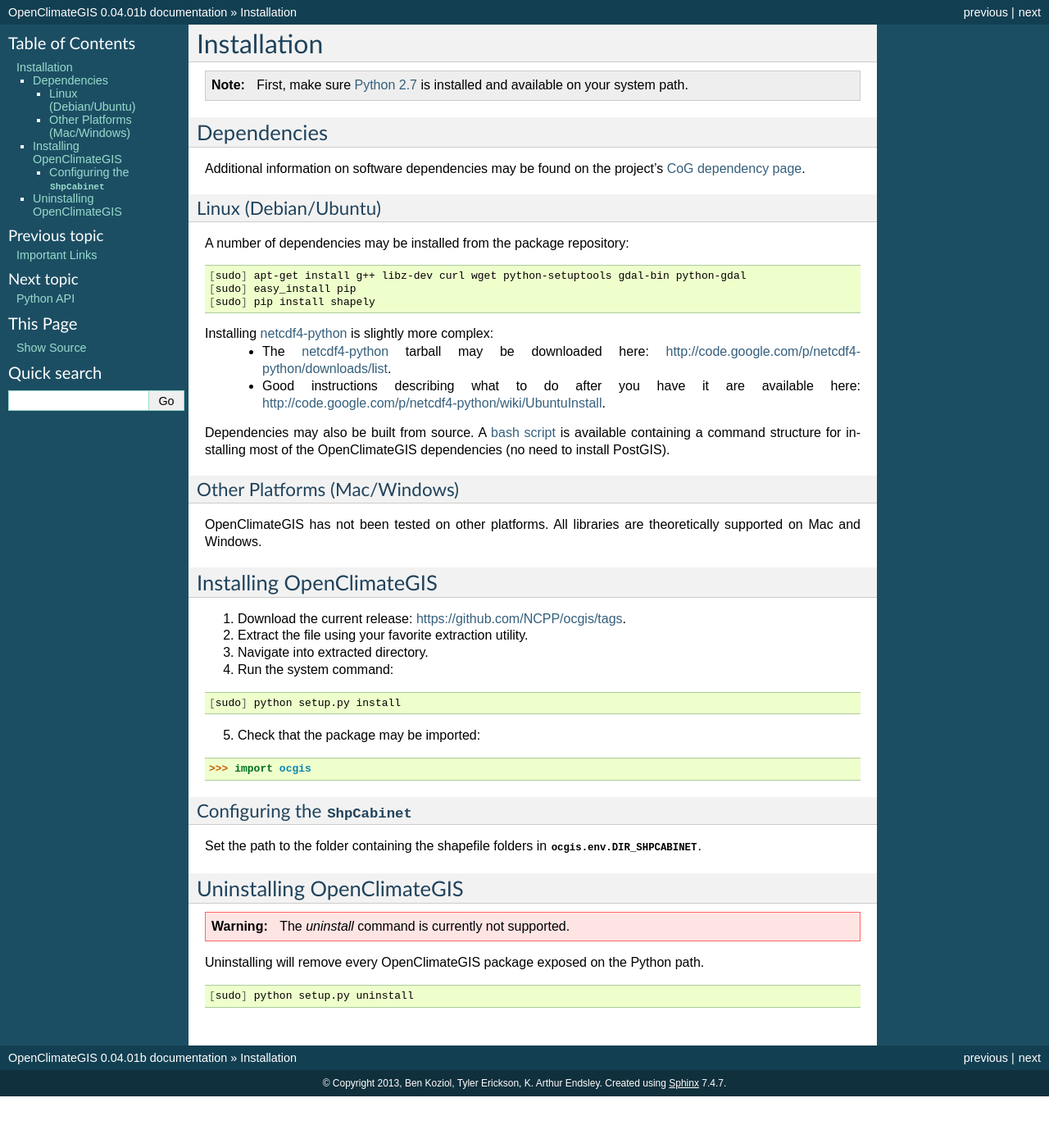
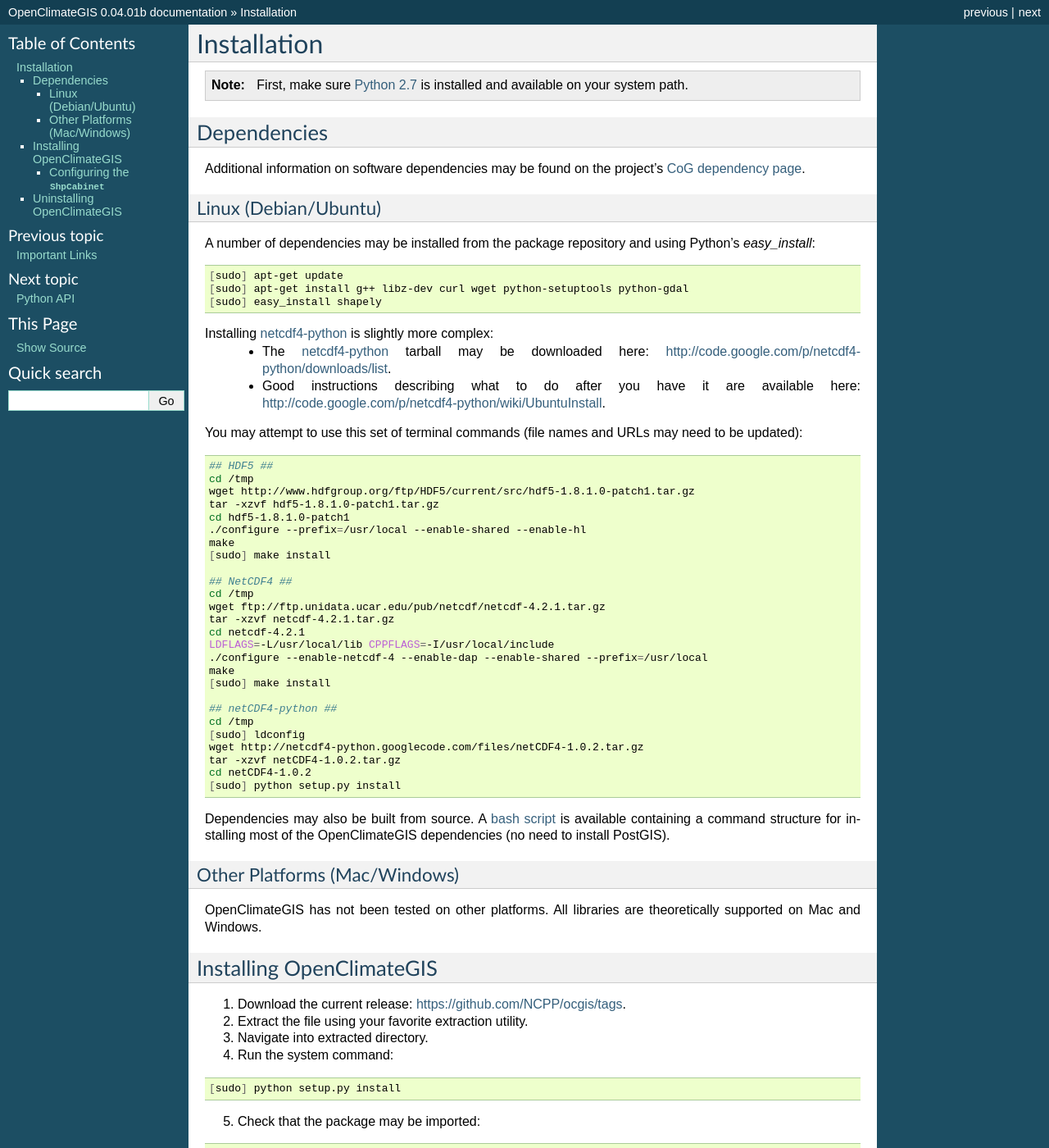
Before and after one commit to NCPP/ocgis, a Sphinx documentation site: the page built from doc/install.rst, in a window 1280 px wide and 1400 px high. Shown: the whole window at 82% size. Built offline with Sphinx 7.4.7, drawn with Linux system fonts in a browser that asks for light colours; formulas are drawn with MathJax 3.

Commit message:
doc changes

```diff
--- a/doc/install.rst
+++ b/doc/install.rst
@@ -12,17 +12,48 @@
 Linux (Debian/Ubuntu)
 ~~~~~~~~~~~~~~~~~~~~~
 
-A number of dependencies may be installed from the package repository:
+A number of dependencies may be installed from the package repository and using Python's `easy_install`:
 
 .. code-block:: sh
 
-   [sudo] apt-get install g++ libz-dev curl wget python-setuptools gdal-bin python-gdal
-   [sudo] easy_install pip
-   [sudo] pip install shapely
+   [sudo] apt-get update
+   [sudo] apt-get install g++ libz-dev curl wget python-setuptools python-gdal
+   [sudo] easy_install shapely
 
 Installing netcdf4-python_ is slightly more complex:
  * The netcdf4-python_ tarball may be downloaded here: http://code.google.com/p/netcdf4-python/downloads/list.
  * Good instructions describing what to do after you have it are available here: http://code.google.com/p/netcdf4-python/wiki/UbuntuInstall.
+
+You may attempt to use this set of terminal commands (file names and URLs may need to be updated):
+
+.. code-block:: sh
+
+   ## HDF5 ##
+   cd /tmp
+   wget http://www.hdfgroup.org/ftp/HDF5/current/src/hdf5-1.8.1.0-patch1.tar.gz
+   tar -xzvf hdf5-1.8.1.0-patch1.tar.gz
+   cd hdf5-1.8.1.0-patch1
+   ./configure --prefix=/usr/local --enable-shared --enable-hl
+   make
+   [sudo] make install
+
+   ## NetCDF4 ##
+   cd /tmp
+   wget ftp://ftp.unidata.ucar.edu/pub/netcdf/netcdf-4.2.1.tar.gz
+   tar -xzvf netcdf-4.2.1.tar.gz
+   cd netcdf-4.2.1
+   LDFLAGS=-L/usr/local/lib CPPFLAGS=-I/usr/local/include
+   ./configure --enable-netcdf-4 --enable-dap --enable-shared --prefix=/usr/local
+   make
+   [sudo] make install
+
+   ## netCDF4-python ##
+   cd /tmp
+   [sudo] ldconfig
+   wget http://netcdf4-python.googlecode.com/files/netCDF4-1.0.2.tar.gz
+   tar -xzvf netCDF4-1.0.2.tar.gz
+   cd netCDF4-1.0.2
+   [sudo] python setup.py install
 
 Dependencies may also be built from source. A `bash script`_ is available containing a command structure for installing most of the OpenClimateGIS dependencies (no need to install PostGIS).
 
```
